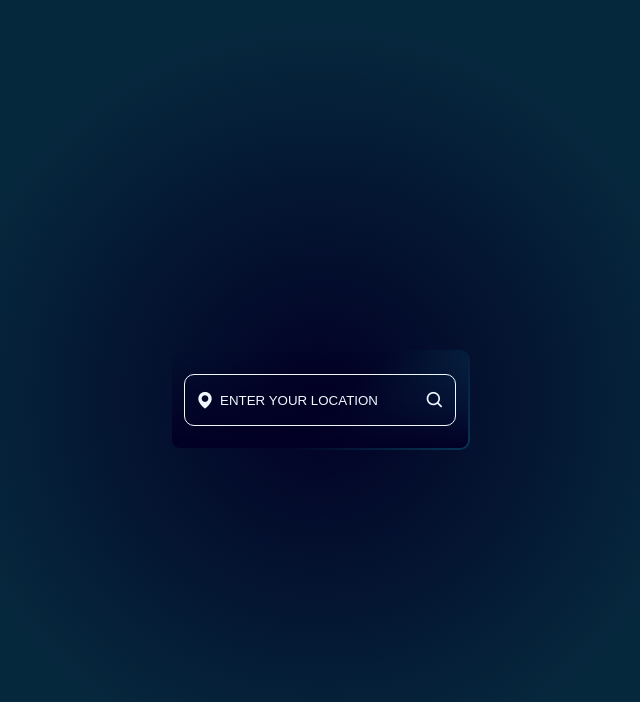
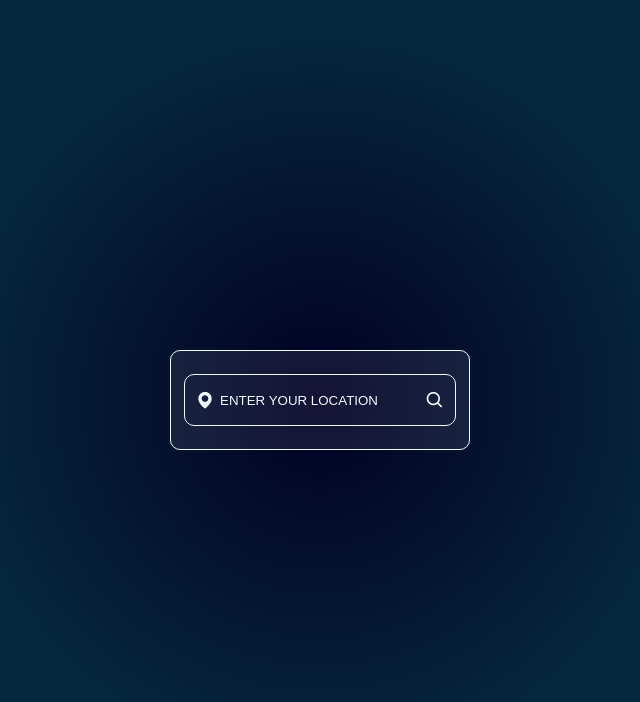
Before and after one commit to Rohan-Naveed/Weather-App, a plain HTML site: page index.html in a window 1280 px wide. Shown: the whole page, without its empty margins (320-960 px from the left). Drawn offline with nearby package versions, Linux system fonts and the light colour scheme.

Commit message:
Changed Container Background And Added Unfocus Functionality Of Keyboard

```diff
--- a/script.js
+++ b/script.js
@@ -117,6 +117,10 @@ const animateUp = function () {
   wind.classList.remove("animate");
 };
 
+const UnfocusKeyboard = function () {
+  input.blur();
+};
+
 const ApiCall = async function (e) {
   const country = input.value;
   console.log(country);
@@ -126,23 +130,24 @@ const ApiCall = async function (e) {
   const data = await res.json();
 
   if (data.id) {
-    console.log(data);
-
     // Display UI
     displaySuccessUI();
 
-    // Animation Start
+    // Move Ui Up
     animateUp();
 
     // Render Data
     setTimeout(renderData, 1000, data);
 
+    // Move Ui Down
     setTimeout(animateDown, 1000);
+
+    // Unfocus Keyboard
+    UnfocusKeyboard();
   } else {
     displayErrorUI();
   }
 };
 
 // Event Handlers
-// generateMarkup();
 searchBtn.addEventListener("click", ApiCall);
--- a/style.css
+++ b/style.css
@@ -34,12 +34,9 @@ body {
   flex-direction: column;
   align-items: center;
   justify-content: space-evenly;
-  background: linear-gradient(transparent, #020024) padding-box,
-    linear-gradient(140deg, transparent 40%, #093a58, #0c507b) border-box;
-  border: 2px solid transparent;
+  background: rgba(255, 255, 255, 0.074);
+  border: 1px solid aliceblue;
   border-radius: 10px;
-  background-size: 200% 100%;
-  animation: gradient 5s ease infinite;
   transition: all 0.5s;
 }
 
```
